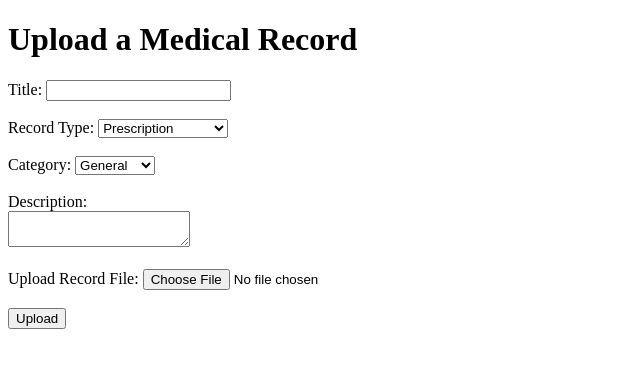
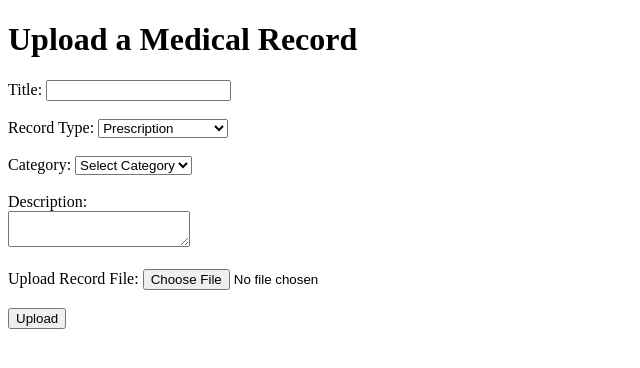
Before and after one commit to ramisalamya1/Software-Design-Project-CSE327-, a Django app: page /medical/upload/ in a window 1280 px wide. Shown: the top 368 px of the page, without its empty margins (0-640 px from the left). Run offline with Django 5.2, Linux system fonts and the light colour scheme; data comes from the database, SQL or seed files in the repository; both versions use the stored data as it was after the commit.

Commit message:
fixing upload and download file

```diff
--- a/medical_records/views.py
+++ b/medical_records/views.py
@@ -52,21 +52,32 @@ def upload_record(request):
         description = request.POST['description']
         record_file = request.FILES['record_file']
 
-        # Create new record
-        medical_record = MedicalRecord(
-            user=request.user,
-            title=title,
-            record_type=record_type,
-            category=Category.objects.get(id=category),
-            description=description,
-            record_file=record_file
-        )
-        medical_record.save()
+        # Fetch the category, handle if it doesn't exist
+        try:
+            category_instance = Category.objects.get(id=category)
+        except Category.DoesNotExist:
+            category_instance = None
+            messages.error(request, "Category not found.")
 
-        return redirect('medical_records:view_records')
+        if category_instance:
+            # Create new record
+            medical_record = MedicalRecord(
+                user=request.user,
+                title=title,
+                record_type=record_type,
+                category=category_instance,
+                description=description,
+                record_file=record_file
+            )
+            medical_record.save()
+
+            messages.success(request, "Medical record uploaded successfully.")
+            return redirect('medical_records:view_records')
+        else:
+            messages.error(request, "Please select a valid category.")
+
     categories = Category.objects.all()
     return render(request, 'upload_record.html', {'categories': categories})
-
 @login_required
 def view_records(request):
     if not request.user.is_authenticated:
--- a/templates/upload_record.html
+++ b/templates/upload_record.html
@@ -8,6 +8,7 @@
     <h1>Upload a Medical Record</h1>
     <form method="POST" enctype="multipart/form-data">
         {% csrf_token %}
+
         <label for="title">Title:</label>
         <input type="text" name="title" required><br><br>
 
@@ -22,6 +23,7 @@
 
         <label for="category">Category:</label>
         <select name="category" required>
+            <option value="" disabled selected>Select Category</option>  <!-- Default option -->
             {% for category in categories %}
                 <option value="{{ category.id }}">{{ category.name }}</option>
             {% endfor %}
```
Also changed, not shown: db.sqlite3, medical_records/Screenshot_2025-01-14_at_12.43.51PM.png (added).
